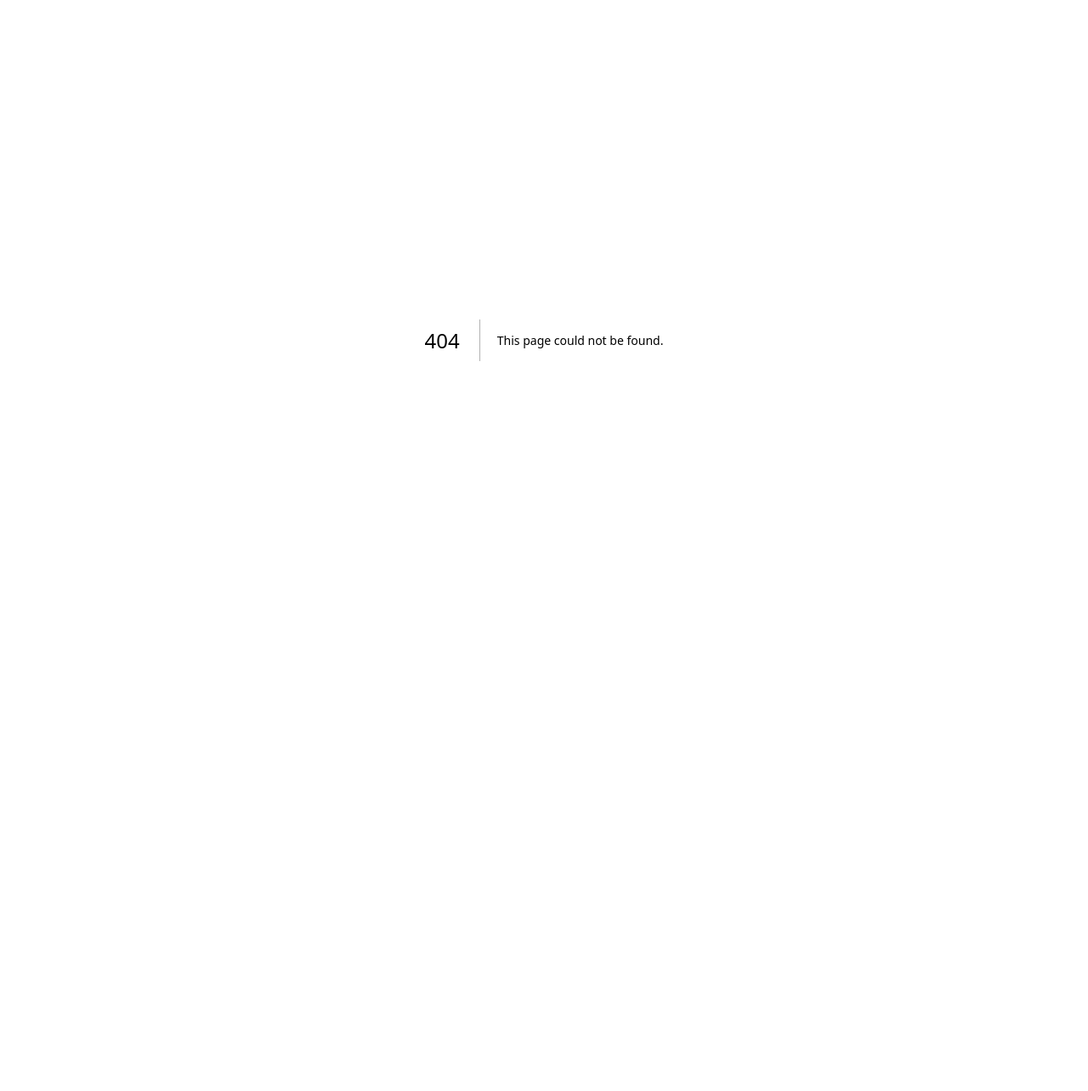
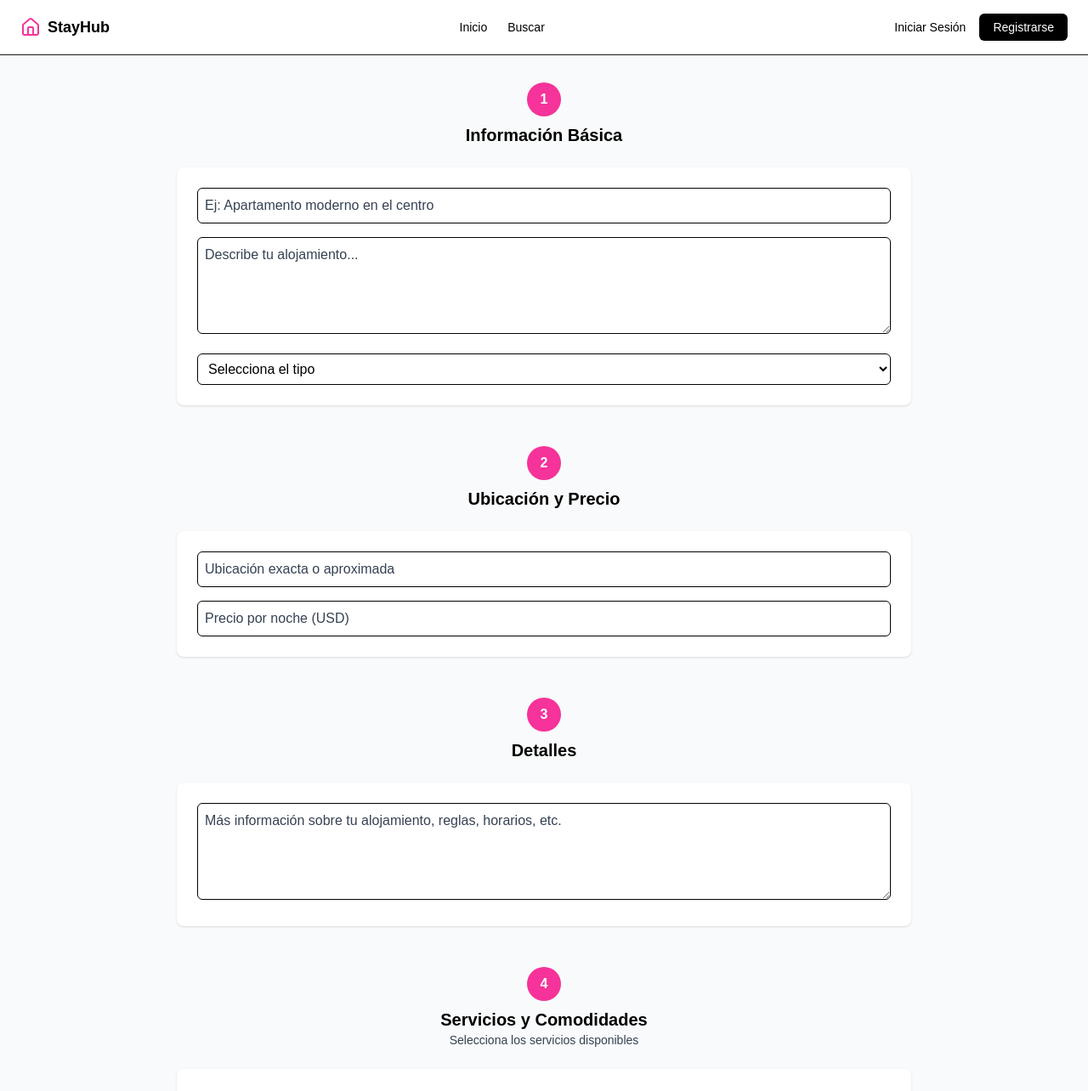
Before and after one commit to juancho391/stayhub, a Next.js app: page /Formulario in a window 1280 px wide. Before the commit this address had no page. Shown: the top 1284 px of the page at 85% size. Before the commit the page ends 800 px from the top, so only its background shows below. Built offline with nearby package versions, Linux system fonts and the light colour scheme.

Commit message:
Formulario que me pidio jhostin

```diff
--- /dev/null
+++ b/app/Formulario/page.tsx
@@ -0,0 +1,262 @@
+"use client";
+
+import React, { useState } from "react";
+import { LuHouse } from "react-icons/lu";
+import { FaWifi, FaCar, FaUtensils, FaTv } from "react-icons/fa";
+import { MdKitchen, MdAcUnit } from "react-icons/md";
+import { GiForkKnifeSpoon } from "react-icons/gi";
+
+const AgregarAlojamiento: React.FC = () => {
+  const [titulo, setTitulo] = useState("");
+  const [descripcion, setDescripcion] = useState("");
+  const [tipo, setTipo] = useState("");
+  const [ubicacion, setUbicacion] = useState("");
+  const [precio, setPrecio] = useState("");
+  const [detalles, setDetalles] = useState("");
+  const [servicios, setServicios] = useState({
+    wifi: false,
+    cocina: false,
+    aire: false,
+    estacionamiento: false,
+    television: false,
+    desayuno: false,
+  });
+
+  const toggleServicio = (servicio: keyof typeof servicios) => {
+    setServicios((prev) => ({ ...prev, [servicio]: !prev[servicio] }));
+  };
+
+  return (
+    <div className="min-h-screen bg-gray-50">
+      <header className="w-full bg-white border-b px-6 py-4 flex justify-between items-center">
+        <div className="flex items-center gap-2">
+          <LuHouse className="text-pink-500 text-2xl" />
+          <span className="font-bold text-lg text-black">StayHub</span>
+        </div>
+        <nav className="flex items-center gap-6 text-sm">
+          <a href="#" className="text-black hover:underline">
+            Inicio
+          </a>
+          <a href="#" className="text-black hover:underline">
+            Buscar
+          </a>
+        </nav>
+        <div className="flex items-center gap-4 text-sm">
+          <a href="#" className="text-black hover:underline">
+            Iniciar Sesión
+          </a>
+          <button className="bg-black text-white px-4 py-1.5 rounded-md hover:bg-gray-800">
+            Registrarse
+          </button>
+        </div>
+      </header>
+
+      <div className="px-4 py-8 max-w-4xl mx-auto space-y-12">
+        {/* Paso 1 */}
+        <div>
+          <div className="text-center mb-6">
+            <div className="w-10 h-10 bg-pink-500 text-white rounded-full flex items-center justify-center mx-auto font-bold">
+              1
+            </div>
+            <h2 className="text-xl font-semibold mt-2 text-black">
+              Información Básica
+            </h2>
+          </div>
+          <div className="bg-white shadow rounded-lg p-6">
+            <input
+              type="text"
+              value={titulo}
+              onChange={(e) => setTitulo(e.target.value)}
+              className="w-full border rounded-md p-2 mb-4 placeholder:text-gray-700 text-black"
+              placeholder="Ej: Apartamento moderno en el centro"
+            />
+            <textarea
+              value={descripcion}
+              onChange={(e) => setDescripcion(e.target.value)}
+              className="w-full border rounded-md p-2 mb-4 placeholder:text-gray-700 text-black"
+              rows={4}
+              placeholder="Describe tu alojamiento..."
+            ></textarea>
+            <select
+              value={tipo}
+              onChange={(e) => setTipo(e.target.value)}
+              className="w-full border rounded-md p-2 placeholder:text-gray-700 text-black"
+            >
+              <option value="">Selecciona el tipo</option>
+              <option>Apartamento</option>
+              <option>Casa</option>
+              <option>Habitación privada</option>
+              <option>Otro</option>
+            </select>
+          </div>
+        </div>
+
+        {/* Paso 2 */}
+        <div>
+          <div className="text-center mb-6">
+            <div className="w-10 h-10 bg-pink-500 text-white rounded-full flex items-center justify-center mx-auto font-bold">
+              2
+            </div>
+            <h2 className="text-xl font-semibold mt-2 text-black">
+              Ubicación y Precio
+            </h2>
+          </div>
+          <div className="bg-white shadow rounded-lg p-6">
+            <input
+              type="text"
+              value={ubicacion}
+              onChange={(e) => setUbicacion(e.target.value)}
+              className="w-full border rounded-md p-2 mb-4 placeholder:text-gray-700 text-black"
+              placeholder="Ubicación exacta o aproximada"
+            />
+            <input
+              type="text"
+              value={precio}
+              onChange={(e) => setPrecio(e.target.value)}
+              className="w-full border rounded-md p-2 placeholder:text-gray-700 text-black"
+              placeholder="Precio por noche (USD)"
+            />
+          </div>
+        </div>
+
+        {/* Paso 3 */}
+        <div>
+          <div className="text-center mb-6">
+            <div className="w-10 h-10 bg-pink-500 text-white rounded-full flex items-center justify-center mx-auto font-bold">
+              3
+            </div>
+            <h2 className="text-xl font-semibold mt-2 text-black">Detalles</h2>
+          </div>
+          <div className="bg-white shadow rounded-lg p-6">
+            <textarea
+              value={detalles}
+              onChange={(e) => setDetalles(e.target.value)}
+              className="w-full border rounded-md p-2 placeholder:text-gray-700 text-black"
+              rows={4}
+              placeholder="Más información sobre tu alojamiento, reglas, horarios, etc."
+            ></textarea>
+          </div>
+        </div>
+
+        {/* Paso 4 */}
+        <div>
+          <div className="text-center mb-6">
+            <div className="w-10 h-10 bg-pink-500 text-white rounded-full flex items-center justify-center mx-auto font-bold">
+              4
+            </div>
+            <h2 className="text-xl font-semibold mt-2 text-black">
+              Servicios y Comodidades
+            </h2>
+            <p className="text-sm text-gray-700">
+              Selecciona los servicios disponibles
+            </p>
+          </div>
+          <div className="bg-white shadow rounded-lg p-6 grid grid-cols-1 sm:grid-cols-2 gap-4">
+            <label className="flex items-center gap-2 text-black text-sm">
+              <input
+                type="checkbox"
+                checked={servicios.wifi}
+                onChange={() => toggleServicio("wifi")}
+              />
+              <span className="flex items-center gap-1">
+                <FaWifi /> WiFi gratuito
+              </span>
+            </label>
+            <label className="flex items-center gap-2 text-black text-sm">
+              <input
+                type="checkbox"
+                checked={servicios.cocina}
+                onChange={() => toggleServicio("cocina")}
+              />
+              <span className="flex items-center gap-1">
+                <MdKitchen /> Cocina equipada
+              </span>
+            </label>
+            <label className="flex items-center gap-2 text-black text-sm">
+              <input
+                type="checkbox"
+                checked={servicios.aire}
+                onChange={() => toggleServicio("aire")}
+              />
+              <span className="flex items-center gap-1">
+                <MdAcUnit /> Aire acondicionado
+              </span>
+            </label>
+            <label className="flex items-center gap-2 text-black text-sm">
+              <input
+                type="checkbox"
+                checked={servicios.estacionamiento}
+                onChange={() => toggleServicio("estacionamiento")}
+              />
+              <span className="flex items-center gap-1">
+                <FaCar /> Estacionamiento
+              </span>
+            </label>
+            <label className="flex items-center gap-2 text-black text-sm">
+              <input
+                type="checkbox"
+                checked={servicios.television}
+                onChange={() => toggleServicio("television")}
+              />
+              <span className="flex items-center gap-1">
+                <FaTv /> Televisión
+              </span>
+            </label>
+            <label className="flex items-center gap-2 text-black text-sm">
+              <input
+                type="checkbox"
+                checked={servicios.desayuno}
+                onChange={() => toggleServicio("desayuno")}
+              />
+              <span className="flex items-center gap-1">
+                <GiForkKnifeSpoon /> Desayuno incluido
+              </span>
+            </label>
+          </div>
+        </div>
+
+        {/* Resumen Final */}
+        <div>
+          <h2 className="text-2xl font-bold text-center mt-10 mb-4 text-black">
+            Resumen del Alojamiento
+          </h2>
+          <div className="bg-white shadow rounded-lg p-6 text-black space-y-2">
+            <p>
+              <strong>Título:</strong> {titulo || "No especificado"}
+            </p>
+            <p>
+              <strong>Descripción:</strong> {descripcion || "No especificada"}
+            </p>
+            <p>
+              <strong>Tipo:</strong> {tipo || "No especificado"}
+            </p>
+            <p>
+              <strong>Ubicación:</strong> {ubicacion || "No especificada"}
+            </p>
+            <p>
+              <strong>Precio:</strong> {precio || "No especificado"}
+            </p>
+            <p>
+              <strong>Detalles:</strong> {detalles || "No especificados"}
+            </p>
+            <p>
+              <strong>Servicios:</strong>{" "}
+              {Object.entries(servicios)
+                .filter(([, v]) => v)
+                .map(([k]) => k.charAt(0).toUpperCase() + k.slice(1))
+                .join(", ") || "Ninguno seleccionado"}
+            </p>
+          </div>
+          {/* Botón de Publicar */}
+          <div className="text-center mt-6">
+            <button className="bg-black text-white font-medium px-6 py-2 rounded-full hover:bg-gray-800 transition">
+              Publicar Alojamiento
+            </button>
+          </div>
+        </div>
+      </div>
+    </div>
+  );
+};
+
+export default AgregarAlojamiento;
--- a/package.json
+++ b/package.json
@@ -10,8 +10,10 @@
   },
   "dependencies": {
     "axios": "^1.9.0",
+    "date-fns": "^4.1.0",
     "next": "15.3.3",
     "react": "^19.0.0",
+    "react-datepicker": "^8.4.0",
     "react-dom": "^19.0.0",
     "react-icons": "^5.5.0"
   },
```
Also changed, not shown: 1 other file (tests, documents, lock files or other folders).
